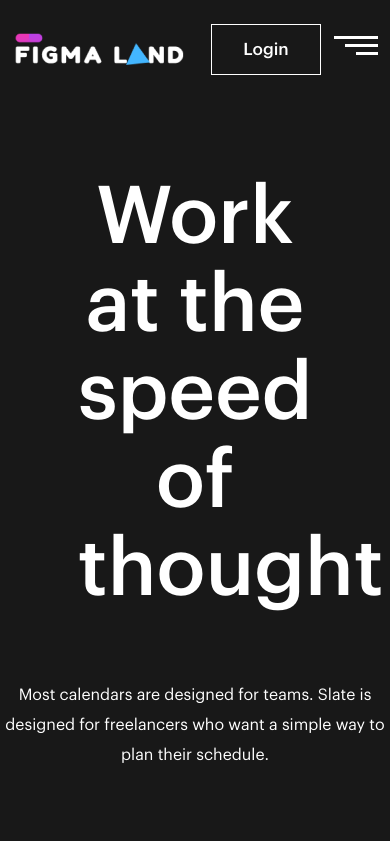
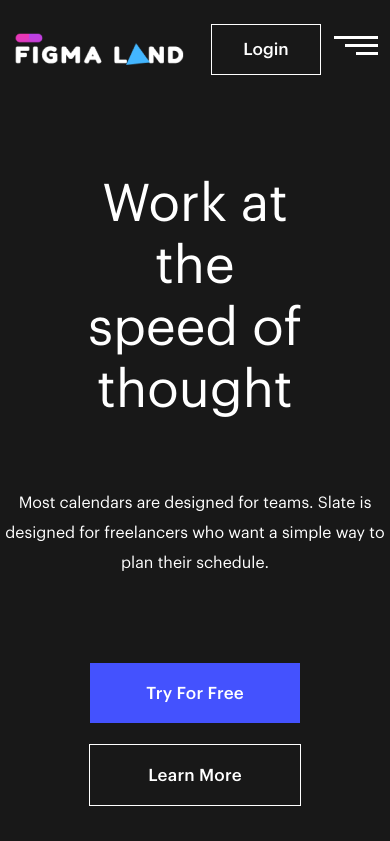
Before and after one commit to TheDa21crj/Landing-Page, a React (Create React App) app: page / in a window 390 px wide. Shown: the top 841 px of the page. Built offline with nearby package versions, Linux system fonts and the light colour scheme.

Commit message:
Update Header.css

```diff
--- a/src/Components/Css/Header.css
+++ b/src/Components/Css/Header.css
@@ -76,6 +76,14 @@
     border-width: 1px;
 }
 
+@media only screen and (max-width: 550px) {
+    .HeaderH1Div h1 {
+        font-family: GraphikRegular;
+        font-size: 52px;
+        line-height: 62px;
+    }
+}
+
 @media only screen and (max-width: 500px) {
     .BtnDiv {
         width: 100%;
```
